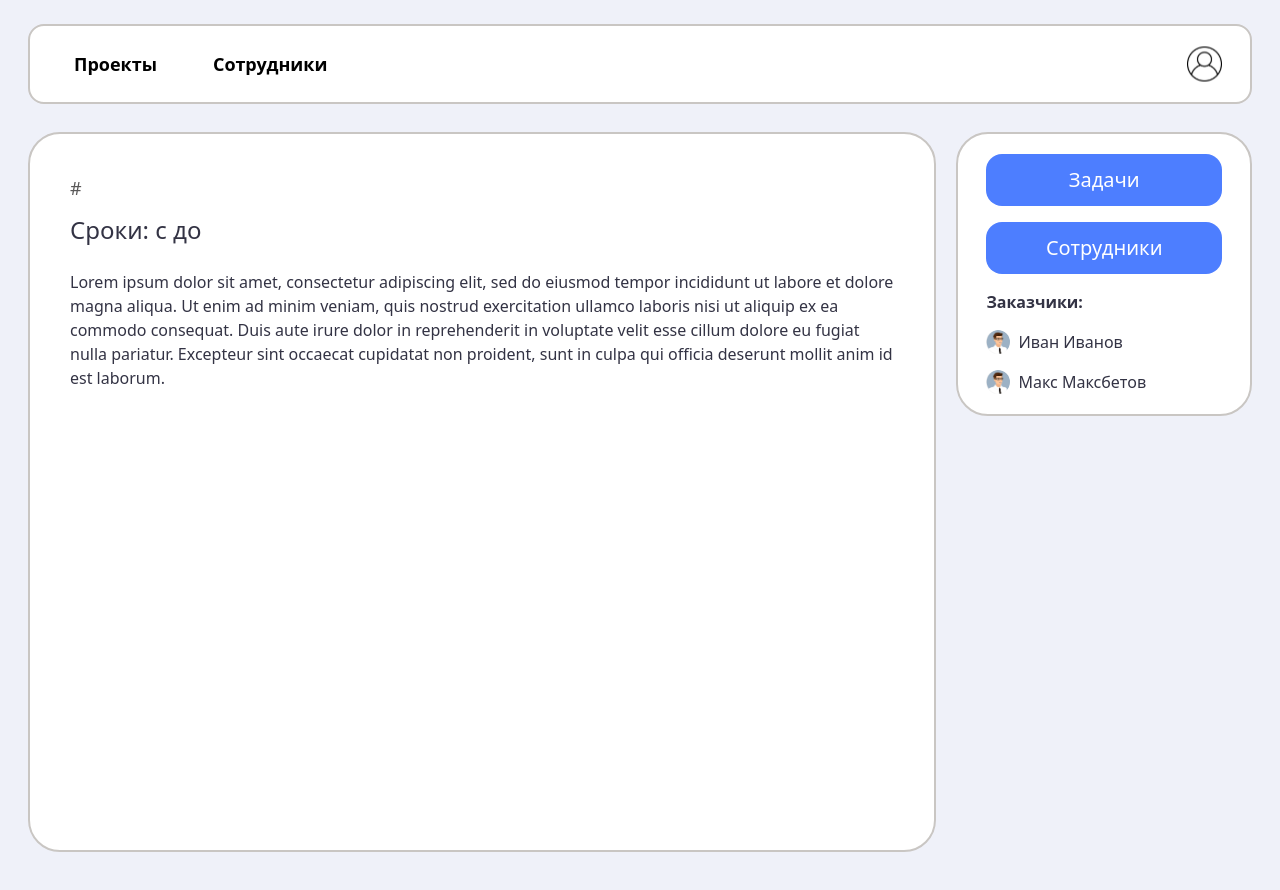
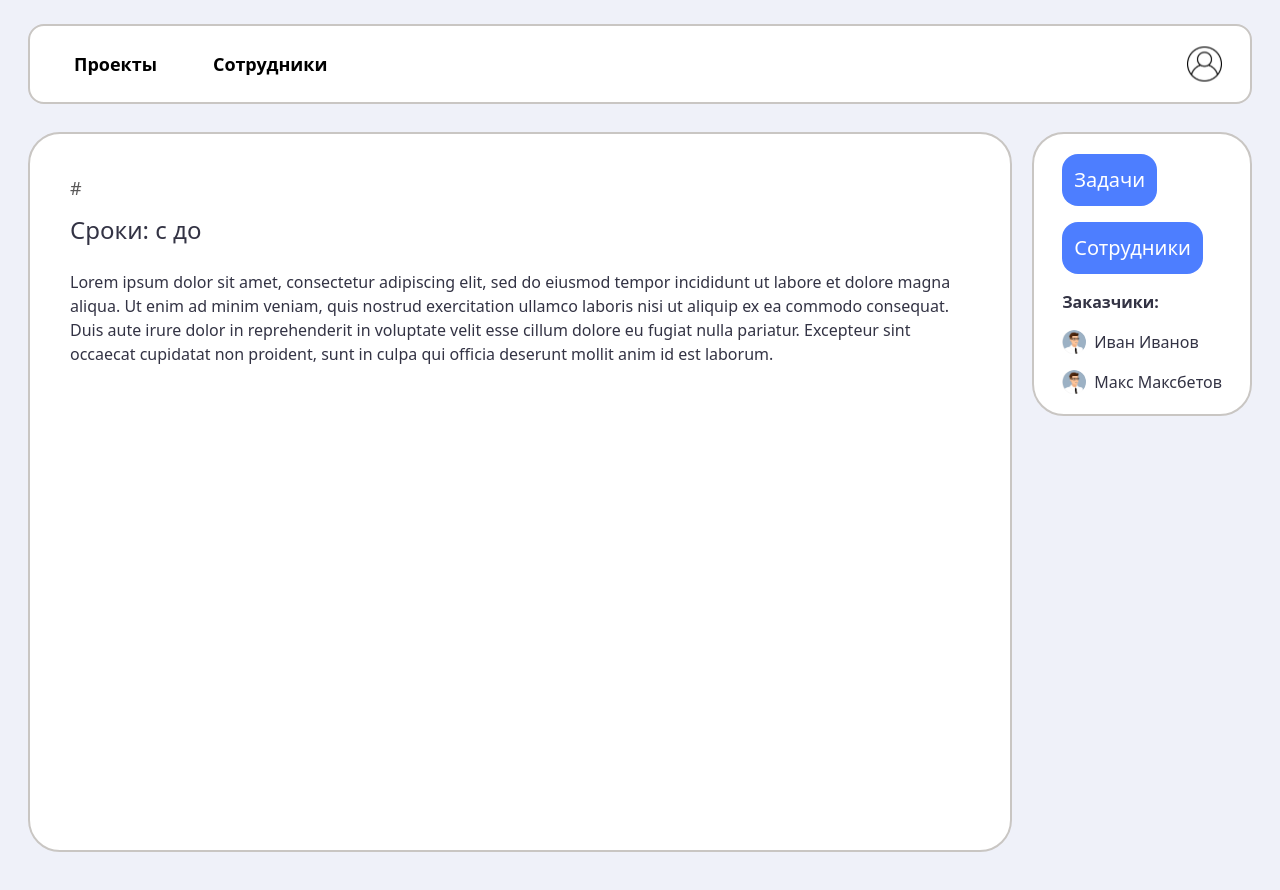
Before and after one commit to Max1m3L/TaskFlow, a React (Create React App) app in the folder Client/taskflow-front/: page /projects/1 in a window 1280 px wide. Shown: the top 890 px of the page. Built offline with nearby package versions, Linux system fonts and the light colour scheme; no server answers.

Commit message:
index page

```diff
--- /dev/null
+++ b/Client/taskflow-front/src/api/deadline.ts
@@ -0,0 +1,16 @@
+export function calculateEndDate(startTimestamp: number, workDays: number) {
+    let startDate = new Date(startTimestamp);
+
+    let currentDate = new Date(startDate);
+    let daysWorked = 0;
+
+    while (daysWorked < workDays) {
+        if (currentDate.getDay() !== 0 && currentDate.getDay() !== 6) {
+            daysWorked++;
+        }
+
+        currentDate.setDate(currentDate.getDate() + 1);
+    }
+
+    return currentDate;
+}
--- a/Client/taskflow-front/src/components/Layout/Layout.tsx
+++ b/Client/taskflow-front/src/components/Layout/Layout.tsx
@@ -12,7 +12,7 @@ const Layout: React.FC<{children: React.ReactNode; className?: string}> = ({chil
     return (
         <>
             <Header></Header>
-            <main className={"bg-[#EFF1F9] text-text-black" + (className ? (" " + className) : '')}>
+            <main className={"bg-[#EFF1F9] min-h-[100vh] text-text-black" + (className ? (" " + className) : '')}>
                 {children}
             </main>
         </>
--- a/Client/taskflow-front/src/components/StaffCard/StaffCard.tsx
+++ b/Client/taskflow-front/src/components/StaffCard/StaffCard.tsx
@@ -5,7 +5,7 @@ import {Link} from "react-router-dom";
 const StaffCard: React.FC<{user: UserEntity}> = ({user}) => {
     return (
         <Link to={`/users/${user.id}`}>
-            <article className="flex gap-x-6 items-start bg-white rounded-[32px] py-5 px-8">
+            <article className="flex gap-x-6 items-start bg-white rounded-[32px] py-5 px-8 w-[520px]">
                 <img src={"/avatars/avatarfull.jpg"} alt={user.name} className="flex-shrink-0 w-32 h-32 object-cover"/>
                 <div>
                     <h2 className="font-bold text-3xl">{user.name + " " + user.surname}</h2>
--- a/Client/taskflow-front/src/components/UI/Button/Button.tsx
+++ b/Client/taskflow-front/src/components/UI/Button/Button.tsx
@@ -3,8 +3,8 @@ import {Link} from "react-router-dom";
 
 const Button: React.FC<{link: string; children: React.ReactNode; className?: string}> = ({ link, children, className }) => {
     return (
-        <Link to={link}>
-            <button className={"inline-flex justify-center w-full bg-accent font-medium text-xl text-[#FFF] p-3 rounded-2xl" + (className ? ` ${className}` : "")}>
+        <Link to={link} className="block w-fit">
+            <button className={"flex justify-center bg-accent font-medium text-xl text-[#FFF] p-3 rounded-2xl" + (className ? ` ${className}` : "")}>
                 {children}
             </button>
         </Link>
--- a/Client/taskflow-front/src/routes/project.tsx
+++ b/Client/taskflow-front/src/routes/project.tsx
@@ -26,8 +26,8 @@ const Project = () => {
                     <p>{projectJSON?.description ?? "Lorem ipsum dolor sit amet, consectetur adipiscing elit, sed do eiusmod tempor incididunt ut labore et dolore magna aliqua. Ut enim ad minim veniam, quis nostrud exercitation ullamco laboris nisi ut aliquip ex ea commodo consequat. Duis aute irure dolor in reprehenderit in voluptate velit esse cillum dolore eu fugiat nulla pariatur. Excepteur sint occaecat cupidatat non proident, sunt in culpa qui officia deserunt mollit anim id est laborum."}</p>
                 </section>
                 <aside className="flex-shrink-0 bg-[#fff] rounded-[32px] border-2 border-[#C9C6C3] py-5 px-7 min-w-40">
-                    <Button link={`/projects/tasks/${id}`} className="mb-4">Задачи</Button>
-                    <Button link="/users">Сотрудники</Button>
+                    <Button link={`/projects/tasks/${id}`} className="mb-4 w-full">Задачи</Button>
+                    <Button link="/users" className="w-full">Сотрудники</Button>
                     <span className="block font-semibold my-4">Заказчики:</span>
                     <ul>
                         <li className="flex items-center gap-x-2">
--- a/Client/taskflow-front/src/routes/tasks.tsx
+++ b/Client/taskflow-front/src/routes/tasks.tsx
@@ -1,16 +1,63 @@
-import React, {useEffect, useState} from 'react';
+import React, {useEffect, useMemo, useState} from 'react';
 import Layout from "../components/Layout/Layout";
 import {useParams} from "react-router-dom";
 import Button from "../components/UI/Button/Button";
 import TasksRow from "../components/TasksRow/TasksRow";
 import {TaskRowType} from "../types/tasks";
 import {TaskEntity} from "../types/entities";
+import {TasksFilterTypes} from "../types/projectsFiltersTypes";
+import {calculateEndDate} from "../api/deadline";
 
 const Tasks = () => {
+    const [tasksJSON, setTasksJSON] = useState<TaskEntity[]>([]);
+    const [tasksFilter, setTasksFilter] = useState<TasksFilterTypes>(TasksFilterTypes.STAGE);
+    const [openedFiltersMenu, setOpenedFiltersMenu] = useState(false);
+
+    const filteredRows = useMemo(() => {
+        const result = [];
+
+        if (tasksFilter === TasksFilterTypes.STAGE) {
+            result.push({
+                row: tasksJSON.filter(task => task.condition_ === "В работе"),
+                rowType: TaskRowType.INPROGRESS
+            });
+            result.push({row: tasksJSON.filter(task => task.condition_ === "В очереди"), rowType: TaskRowType.QUEUED});
+            result.push({
+                row: tasksJSON.filter(task => task.condition_ === "Завершена"),
+                rowType: TaskRowType.COMPLETED
+            });
+        } else if (tasksFilter === TasksFilterTypes.TYPE) {
+            result.push({
+                row: tasksJSON.filter(task => task.status_ === "Разработка"),
+                rowType: TaskRowType.DEVELOPMENT
+            });
+            result.push({row: tasksJSON.filter(task => task.status_ === "Тестирование"), rowType: TaskRowType.TESTING});
+            result.push({row: tasksJSON.filter(task => task.status_ === "Анализ"), rowType: TaskRowType.ANALYSIS});
+            result.push({row: tasksJSON.filter(task => task.status_ === "Новая"), rowType: TaskRowType.NEW});
+            result.push({row: tasksJSON.filter(task => task.status_ === "Релиз"), rowType: TaskRowType.RELEASE});
+        } else if (tasksFilter === TasksFilterTypes.PRIORITY) {
+            result.push({row: tasksJSON.filter(task => task.priority === "Высокий"), rowType: TaskRowType.HIGH});
+            result.push({row: tasksJSON.filter(task => task.priority === "Средний"), rowType: TaskRowType.MEDIUM});
+            result.push({row: tasksJSON.filter(task => task.priority === "Низкий"), rowType: TaskRowType.LOW});
+        } else if (tasksFilter === TasksFilterTypes.DEADLINE) {
+            result.push({
+                row: tasksJSON.sort((task1, task2) => {
+                    const timeToAdd1 = Math.ceil((Number(task1.sp_test) + Number(task1.sp_analysis) + Number(task1.sp_analysis) + Number(task1.sp_release)) / 8);
+                    const deadline1 = calculateEndDate((task1.startdate ? new Date(task1.startdate.split(' ')[0]).getTime() : Date.now()), timeToAdd1).toLocaleDateString().split('.')[0];
+
+                    const timeToAdd2 = Math.ceil((Number(task2.sp_test) + Number(task2.sp_analysis) + Number(task2.sp_analysis) + Number(task2.sp_release)) / 8);
+                    const deadline2 = calculateEndDate((task2.startdate ? new Date(task2.startdate.split(' ')[0]).getTime() : Date.now()), timeToAdd2).toLocaleDateString().split('.')[0];
+
+                    return Number(deadline1) - Number(deadline2);
+                }), rowType: TaskRowType.DEADLINE
+            });
+        }
+
+        return result;
+    }, [tasksFilter, tasksJSON])
+
     const params = useParams();
     const id = params.projectId;
-
-    const [tasksJSON, setTasksJSON] = useState<TaskEntity[]>([]);
 
     useEffect(() => {
         fetch("http://localhost:8080/projects/tasks/" + id)
@@ -18,14 +65,74 @@ const Tasks = () => {
             .then(json => setTasksJSON(json))
     })
 
-    const inProgressTasks =  tasksJSON.filter(task => task.condition_ === "В работе");
-    const queuedTasks =  tasksJSON.filter(task => task.condition_ === "В очереди");
-    const completedTasks =  tasksJSON.filter(task => task.condition_ === "Завершена");
-
     return (
         <Layout>
             <section className="p-7">
-                <Button link="/" className="py-2 px-4 w-auto">
+                <p className="relative cursor-pointer flex items-center gap-x-2 mb-10" onClick={() => {
+                    setOpenedFiltersMenu(!openedFiltersMenu)
+                }}>
+                    Отсортировано по: {tasksFilter}
+                    {
+                        openedFiltersMenu
+                            ?
+                            <svg className="-rotate-180 transition" width="30" height="11" viewBox="0 0 44 25"
+                                 fill="none"
+                                 xmlns="http://www.w3.org/2000/svg">
+                                <line x1="1.06066" y1="1.93934" x2="23.0607" y2="23.9393" stroke="#333344"
+                                      stroke-width="3"/>
+                                <line x1="20.9393" y1="23.9393" x2="42.9393" y2="1.93934" stroke="#333344"
+                                      stroke-width="3"/>
+                            </svg>
+                            :
+                            <svg className="transition" width="30" height="11" viewBox="0 0 44 25" fill="none"
+                                 xmlns="http://www.w3.org/2000/svg">
+                                <line x1="1.06066" y1="1.93934" x2="23.0607" y2="23.9393" stroke="#333344"
+                                      stroke-width="3"/>
+                                <line x1="20.9393" y1="23.9393" x2="42.9393" y2="1.93934" stroke="#333344"
+                                      stroke-width="3"/>
+                            </svg>
+                    }
+                    {
+                        openedFiltersMenu &&
+                        <div className="absolute bg-white border-2 border-[#C9C6C3] rounded-xl top-8 p-4 min-w-60">
+                            <ul>
+                                <li className="hover:bg-accent hover:text-white transition p-2 rounded"
+                                    onClick={e => {
+                                        e.stopPropagation();
+                                        setTasksFilter(TasksFilterTypes.STAGE);
+                                        setOpenedFiltersMenu(false);
+                                    }}
+                                >Этап
+                                </li>
+                                <li className="mt-2 hover:bg-accent hover:text-white transition p-2 rounded"
+                                    onClick={e => {
+                                        e.stopPropagation();
+                                        setTasksFilter(TasksFilterTypes.TYPE);
+                                        setOpenedFiltersMenu(false);
+                                    }}
+                                >Тип
+                                </li>
+                                <li className="mt-2 hover:bg-accent hover:text-white transition p-2 rounded"
+                                    onClick={e => {
+                                        e.stopPropagation();
+                                        setTasksFilter(TasksFilterTypes.PRIORITY);
+                                        setOpenedFiltersMenu(false);
+                                    }}
+                                >Приоритет
+                                </li>
+                                <li className="mt-2 hover:bg-accent hover:text-white transition p-2 rounded"
+                                    onClick={e => {
+                                        e.stopPropagation();
+                                        setTasksFilter(TasksFilterTypes.DEADLINE);
+                                        setOpenedFiltersMenu(false);
+                                    }}
+                                >Дедлайн
+                                </li>
+                            </ul>
+                        </div>
+                    }
+                </p>
+                <Button link="/" className="py-2 px-4">
                     <div className="flex items-center gap-x-2">
                         <svg width="18" height="15" viewBox="0 0 18 15" fill="none" xmlns="http://www.w3.org/2000/svg">
                             <path
@@ -36,9 +143,15 @@ const Tasks = () => {
                     </div>
                 </Button>
                 <ul className="pt-6">
-                    <li><TasksRow type={TaskRowType.INPROGRESS} tasks={inProgressTasks} /></li>
-                    <li><TasksRow type={TaskRowType.QUEUED} className="mt-6" tasks={queuedTasks} /></li>
-                    <li><TasksRow type={TaskRowType.COMPLETED} className="mt-6" tasks={completedTasks} /></li>
+                    {
+                        filteredRows.map((row, index) => {
+                            return index === 0
+                                ?
+                                <li><TasksRow type={row.rowType} tasks={row.row}/></li>
+                                :
+                                <li><TasksRow type={row.rowType} tasks={row.row} className="mt-6"/></li>
+                        })
+                    }
                 </ul>
             </section>
         </Layout>
--- a/Client/taskflow-front/src/types/filtersTypes.ts
+++ /dev/null
@@ -1,6 +0,0 @@
-export enum FiltersTypes {
-    NAME,
-    CUSTOMER,
-    PRIORITY,
-    TEAM
-}
--- /dev/null
+++ b/Client/taskflow-front/src/types/projectsFiltersTypes.ts
@@ -0,0 +1,13 @@
+export enum ProjectsFiltersTypes {
+    NAME,
+    CUSTOMER,
+    PRIORITY,
+    TEAM
+}
+
+export enum TasksFilterTypes {
+    STAGE = "этапу",
+    PRIORITY = "приоритету",
+    TYPE = "типу задачи",
+    DEADLINE = "сроку сдачи"
+}
--- a/Client/taskflow-front/src/types/tasks.ts
+++ b/Client/taskflow-front/src/types/tasks.ts
@@ -1,5 +1,14 @@
 export enum TaskRowType {
     INPROGRESS = "В работе",
     QUEUED = "В очереди",
-    COMPLETED = "Завершено"
+    COMPLETED = "Завершено",
+    DEVELOPMENT = "В разработке",
+    TESTING = "Тестирование",
+    ANALYSIS = "Анализ",
+    NEW = "Новая",
+    RELEASE = "Релиз",
+    HIGH = "Высокий",
+    MEDIUM = "Средний",
+    LOW = "Низкий",
+    DEADLINE = "Более срочные -> менее срочные"
 }
```
Also changed, not shown: Client/taskflow-front/src/components/Filters/Filters.tsx (+11 -11 lines), Client/taskflow-front/src/components/MiniTask/MiniTask.tsx (+30 -20 lines), Client/taskflow-front/src/routes/staff.tsx (+0 -11 lines).
